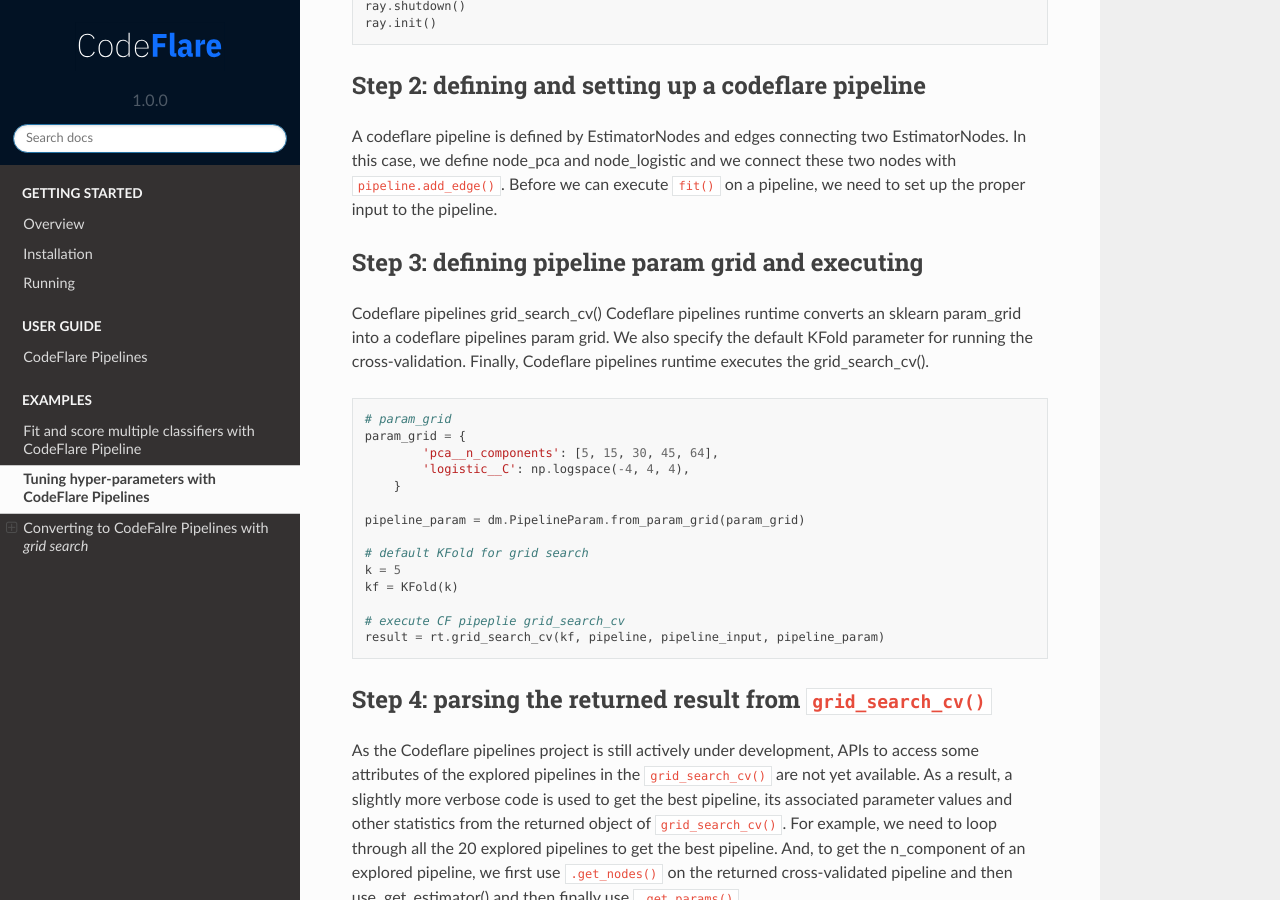
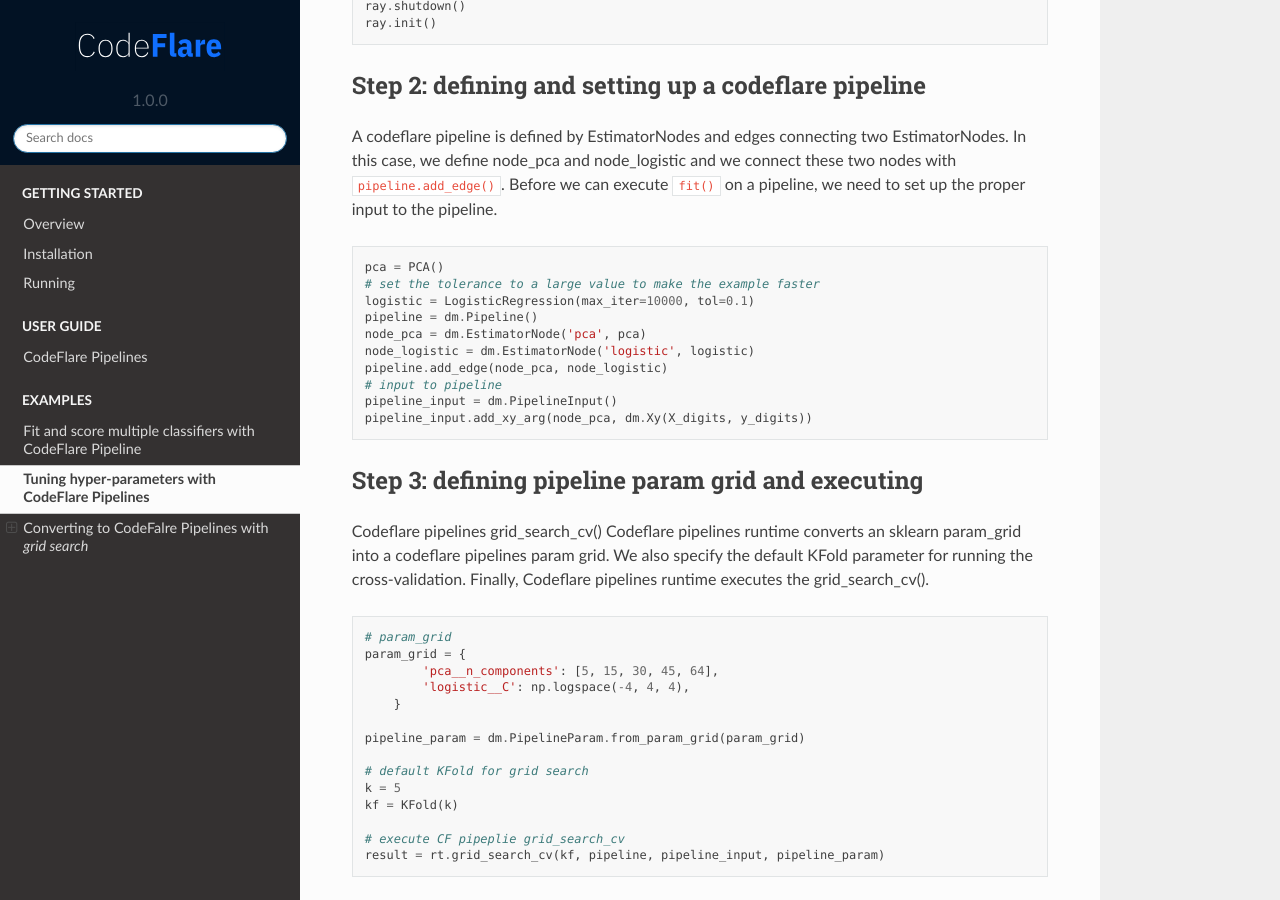
Before and after one commit to project-codeflare/codeflare, a Sphinx documentation site: the page built from docs/source/examples/hyperparameter.md, in a window 1280 px wide and 900 px high, scrolled down 1976 px. Built offline with Sphinx 7.4.7 and the Read the Docs theme 2.0.0, drawn with Linux system fonts in a browser that asks for light colours.

Commit message:
Update hyperparameter.md

````diff
--- a/docs/source/examples/hyperparameter.md
+++ b/docs/source/examples/hyperparameter.md
@@ -75,6 +75,19 @@ ray.init()
 
 A codeflare pipeline is defined by EstimatorNodes and edges connecting two EstimatorNodes. In this case, we define node_pca and node_logistic and we connect these two nodes with `pipeline.add_edge()`. Before we can execute `fit()` on a pipeline, we need to set up the proper input to the pipeline.
 
+```python
+pca = PCA()
+# set the tolerance to a large value to make the example faster
+logistic = LogisticRegression(max_iter=10000, tol=0.1)
+pipeline = dm.Pipeline()
+node_pca = dm.EstimatorNode('pca', pca)
+node_logistic = dm.EstimatorNode('logistic', logistic)
+pipeline.add_edge(node_pca, node_logistic)
+# input to pipeline
+pipeline_input = dm.PipelineInput()
+pipeline_input.add_xy_arg(node_pca, dm.Xy(X_digits, y_digits))
+```
+
 #### **Step 3: defining pipeline param grid and executing**
 
 Codeflare pipelines grid_search_cv()
````
